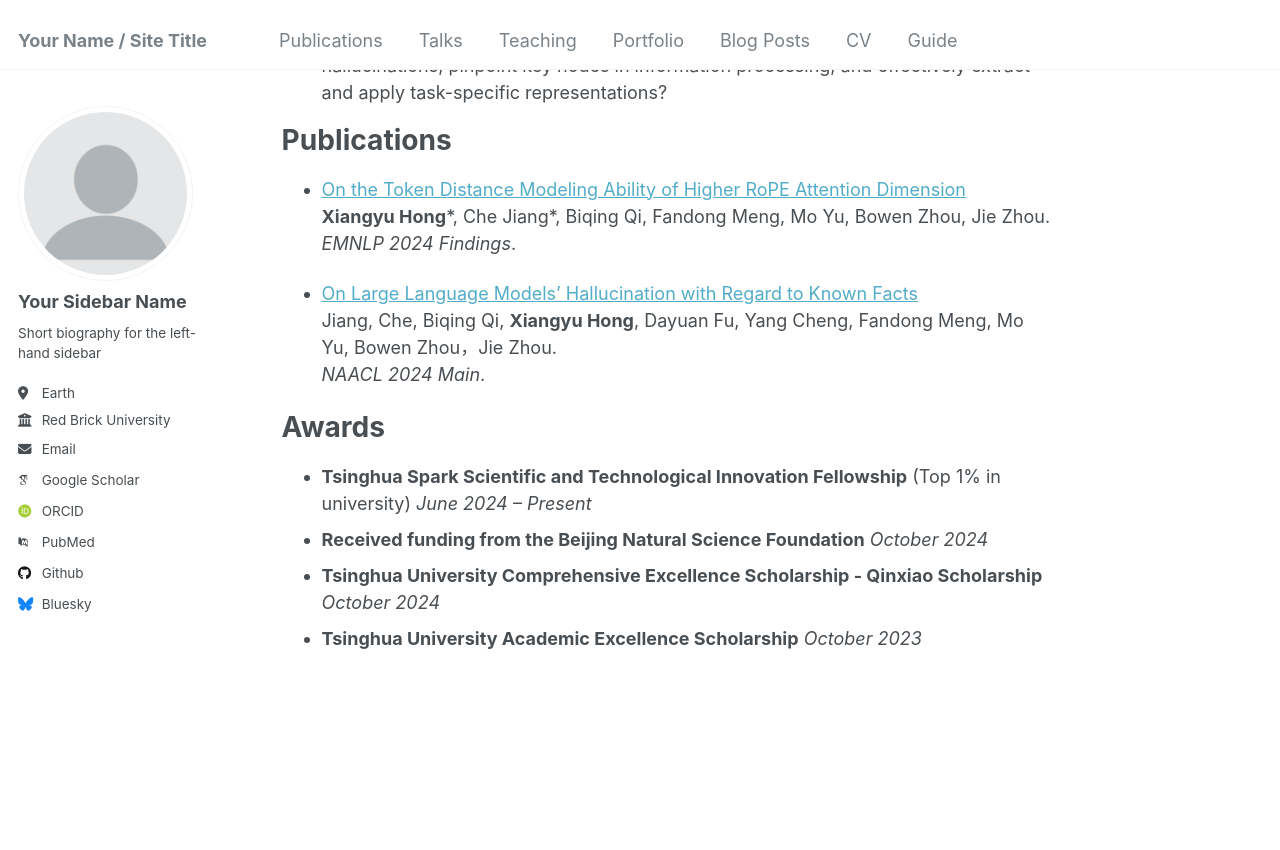
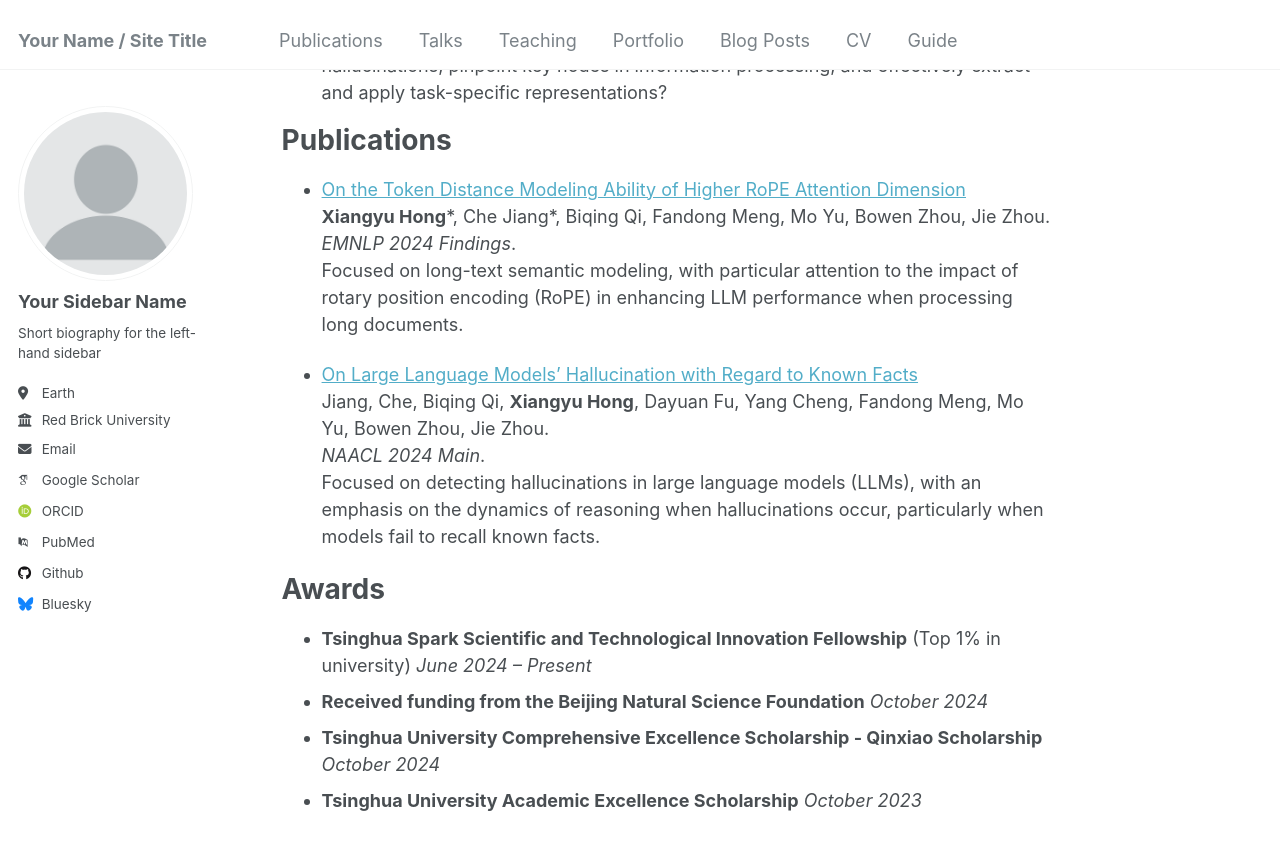
Before and after one commit to lilhongxy/lilhongxy.github.io, a Jekyll site: the page built from _pages/about.md, in a window 1280 px wide and 900 px high, scrolled down 353 px. Shown: the top 850 px of the window. Built offline with Jekyll 4.4.1, drawn with Linux system fonts in a browser that asks for light colours; some web fonts are replaced.

Commit message:
Update about.md

```diff
--- a/_pages/about.md
+++ b/_pages/about.md
@@ -19,10 +19,13 @@ Publications
 - [On the Token Distance Modeling Ability of Higher RoPE Attention Dimension](https://arxiv.org/pdf/2410.08703)
   **Xiangyu Hong**\*, Che Jiang\*, Biqing Qi, Fandong Meng, Mo Yu, Bowen Zhou, Jie Zhou.
   *EMNLP 2024 Findings*.
+  Focused on long-text semantic modeling, with particular attention to the impact of rotary position encoding (RoPE) in enhancing LLM performance when processing long documents.
 
 - [On Large Language Models’ Hallucination with Regard to Known Facts](https://arxiv.org/pdf/2403.20009)
-  Jiang, Che, Biqing Qi, **Xiangyu Hong**, Dayuan Fu, Yang Cheng, Fandong Meng, Mo Yu, Bowen Zhou，Jie Zhou.
+  Jiang, Che, Biqing Qi, **Xiangyu Hong**, Dayuan Fu, Yang Cheng, Fandong Meng, Mo Yu, Bowen Zhou, Jie Zhou.
   *NAACL 2024 Main*.
+  Focused on detecting hallucinations in large language models (LLMs), with an emphasis on the dynamics of reasoning when hallucinations occur, particularly when models fail to recall known facts.
+
 
 Awards
 ======
```
